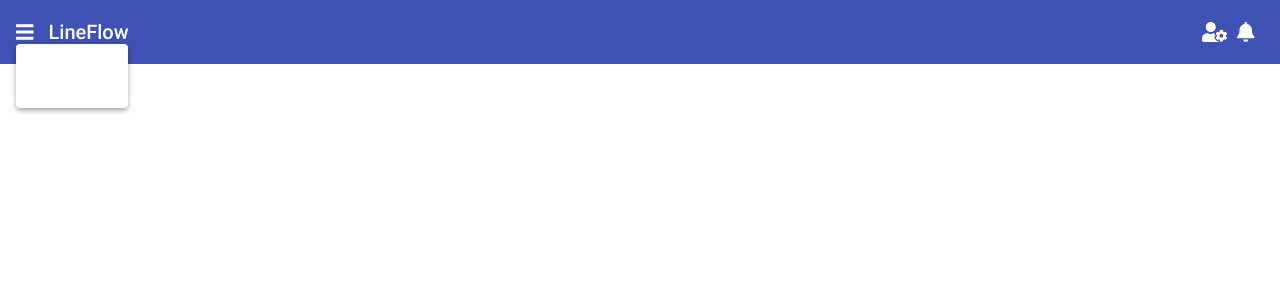
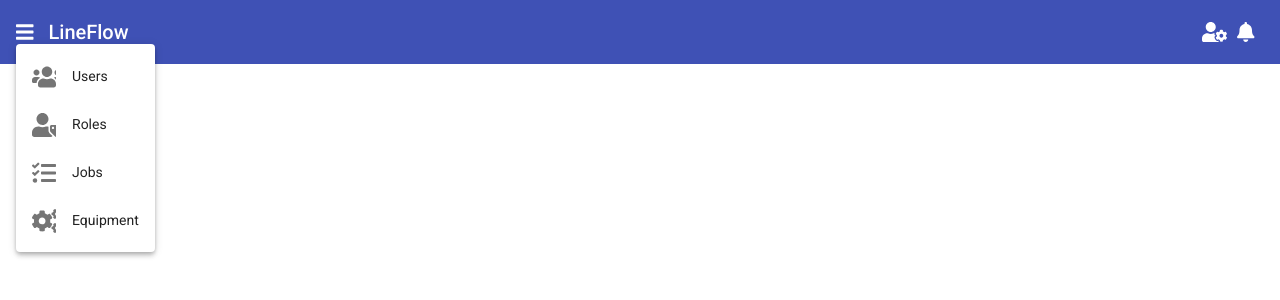
Before and after one commit to Elybourland/LineFlow, an Angular app in the folder client/: page / in a window 1280 px wide. Both pictures are taken after a click on the element 24 px from the left and 32 px from the top of the page. Shown: the top 300 px of the page. Built offline with nearby package versions, Linux system fonts and the light colour scheme.

Commit message:
Added some menu items and icons

```diff
--- a/client/src/app/app.module.ts
+++ b/client/src/app/app.module.ts
@@ -9,6 +9,7 @@ import { MatToolbarModule } from '@angular/material/toolbar';
 import { NavMenuComponent } from './components/title-bar/nav-menu/nav-menu.component';
 import { FontAwesomeModule } from '@fortawesome/angular-fontawesome';
 import { MatMenuModule } from '@angular/material/menu';
+import { MatIconModule } from '@angular/material/icon';
 
 @NgModule({
   declarations: [
@@ -22,7 +23,8 @@ import { MatMenuModule } from '@angular/material/menu';
     BrowserAnimationsModule,
     MatToolbarModule,
     FontAwesomeModule,
-    MatMenuModule
+    MatMenuModule,
+    MatIconModule
   ],
   providers: [],
   bootstrap: [AppComponent]
--- a/client/src/app/components/title-bar/nav-menu/nav-menu.component.html
+++ b/client/src/app/components/title-bar/nav-menu/nav-menu.component.html
@@ -2,5 +2,20 @@
     <fa-icon [icon]="faBars" [matMenuTriggerFor]="menu"></fa-icon>
 </span>
 <mat-menu #menu="matMenu">
-
+    <button mat-menu-item>
+        <mat-icon><fa-icon [icon]="faUsers"></fa-icon></mat-icon>
+        <span>Users</span>
+    </button>
+    <button mat-menu-item>
+        <mat-icon><fa-icon [icon]="faUserTag"></fa-icon></mat-icon>
+        <span>Roles</span>
+    </button>
+    <button mat-menu-item>
+        <mat-icon><fa-icon [icon]="faTasks"></fa-icon></mat-icon>
+        <span>Jobs</span>
+    </button>
+    <button mat-menu-item>
+        <mat-icon><fa-icon [icon]="faCogs"></fa-icon></mat-icon>
+        <span>Equipment</span>
+    </button>
 </mat-menu>
--- a/client/src/app/components/title-bar/nav-menu/nav-menu.component.ts
+++ b/client/src/app/components/title-bar/nav-menu/nav-menu.component.ts
@@ -1,5 +1,5 @@
 import { Component, OnInit } from '@angular/core';
-import { faBars } from '@fortawesome/free-solid-svg-icons';
+import { faBars, faCogs, faTasks, faUsers, faUserTag } from '@fortawesome/free-solid-svg-icons';
 
 @Component({
   selector: 'app-nav-menu',
@@ -8,6 +8,10 @@ import { faBars } from '@fortawesome/free-solid-svg-icons';
 })
 export class NavMenuComponent implements OnInit {
   faBars = faBars;
+  faUsers = faUsers;
+  faUserTag = faUserTag;
+  faTasks = faTasks;
+  faCogs = faCogs;
   constructor() { }
 
   ngOnInit(): void {
```
